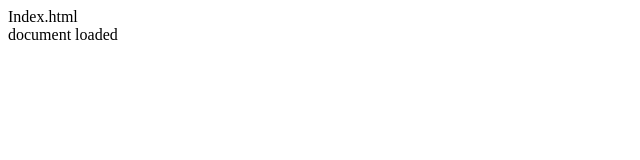
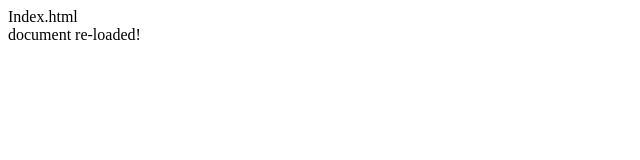
Before and after one commit to jbachnp/AhHo, a plain HTML site: page index.html in a window 1280 px wide. Shown: the full height of the page, 0-640 px from the left. Drawn offline with Linux system fonts and the light colour scheme.

Commit message:
Update index.html

```diff
--- a/index.html
+++ b/index.html
@@ -21,8 +21,8 @@ index.html
     <!--code-->
     <script>
         $(document).ready(function () {
-            console.log("document loaded");
-            $("#msg").append("document loaded");
+            console.log("document re-loaded!");
+            $("#msg").append("document re-loaded!");
         });
 
     </script>
```
